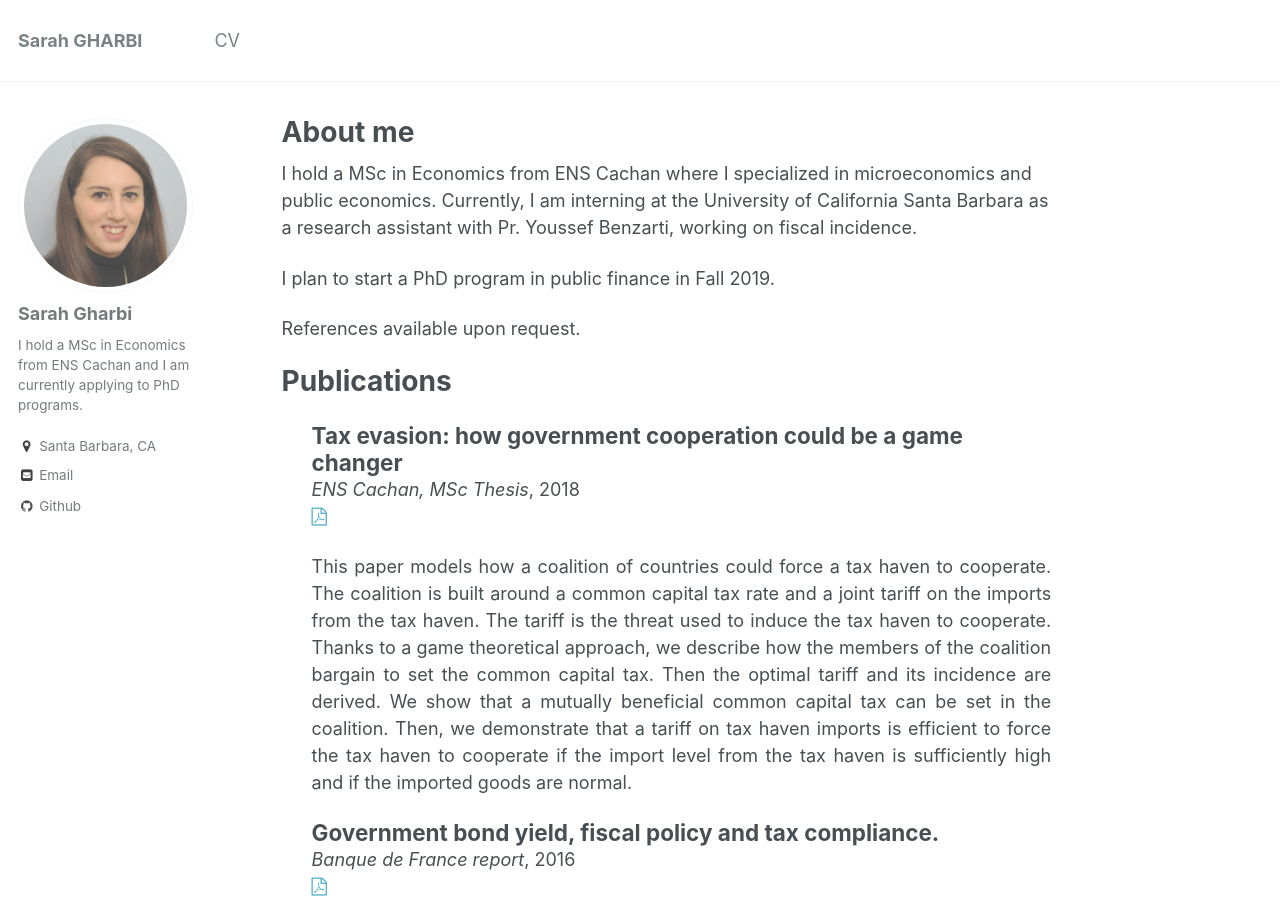
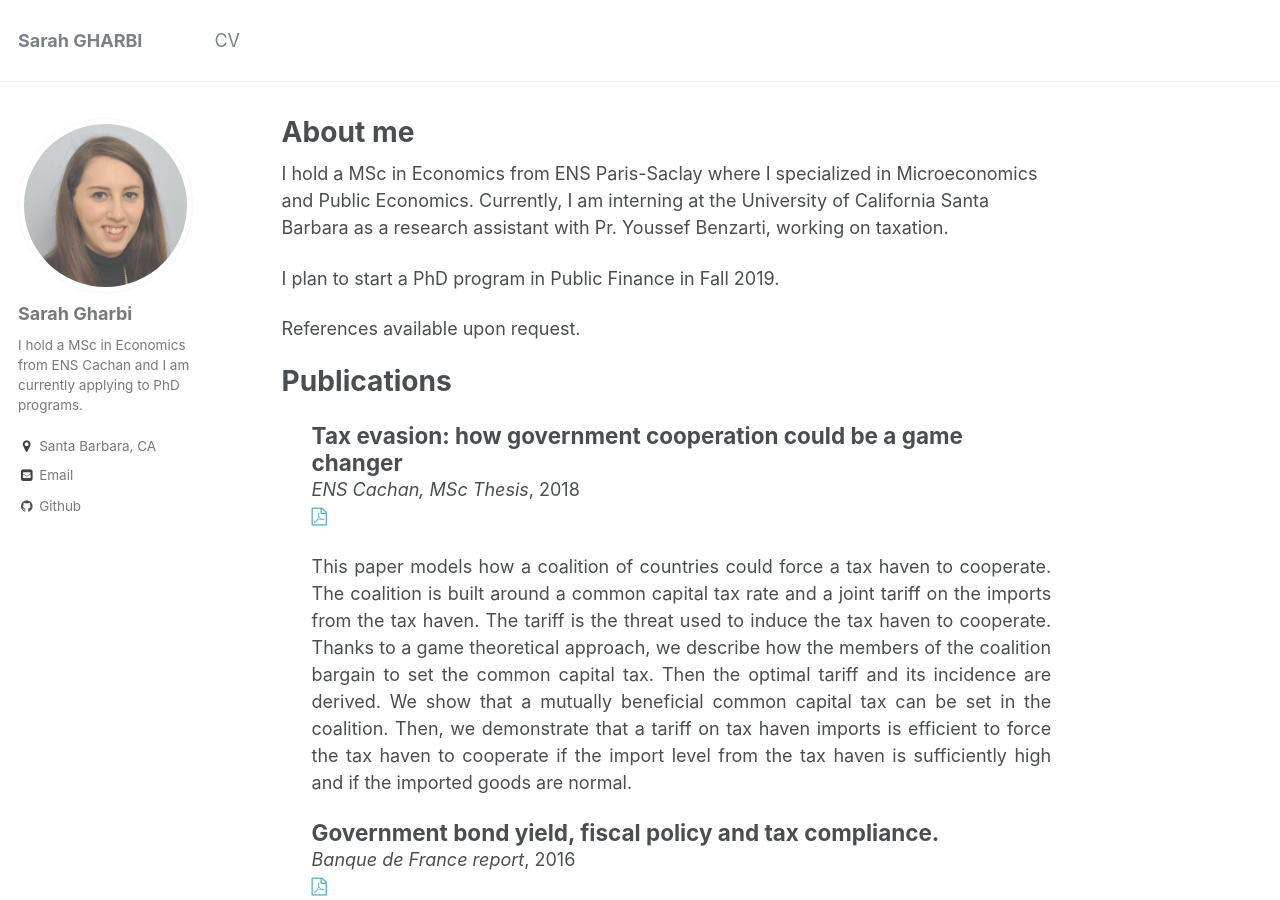
Before and after one commit to sarahgharbi/sarahgharbi.github.io, a Jekyll site: the page built from _pages/about.md, in a window 1280 px wide and 900 px high. Built offline with Jekyll 4.4.1, drawn with Linux system fonts in a browser that asks for light colours.

Commit message:
Update about.md

```diff
--- a/_pages/about.md
+++ b/_pages/about.md
@@ -8,12 +8,12 @@ redirect_from:
   - /about.html
 ---
 
-I hold a MSc in Economics from ENS Cachan where I specialized in microeconomics
-and public economics. Currently, I am interning at the University of California
+I hold a MSc in Economics from ENS Paris-Saclay where I specialized in Microeconomics
+and Public Economics. Currently, I am interning at the University of California
 Santa Barbara as a research assistant with Pr. Youssef Benzarti, working on
-fiscal incidence.
+taxation.
 
-I plan to start a PhD program in public finance in Fall 2019.
+I plan to start a PhD program in Public Finance in Fall 2019.
 
 References available upon request.
 
```
